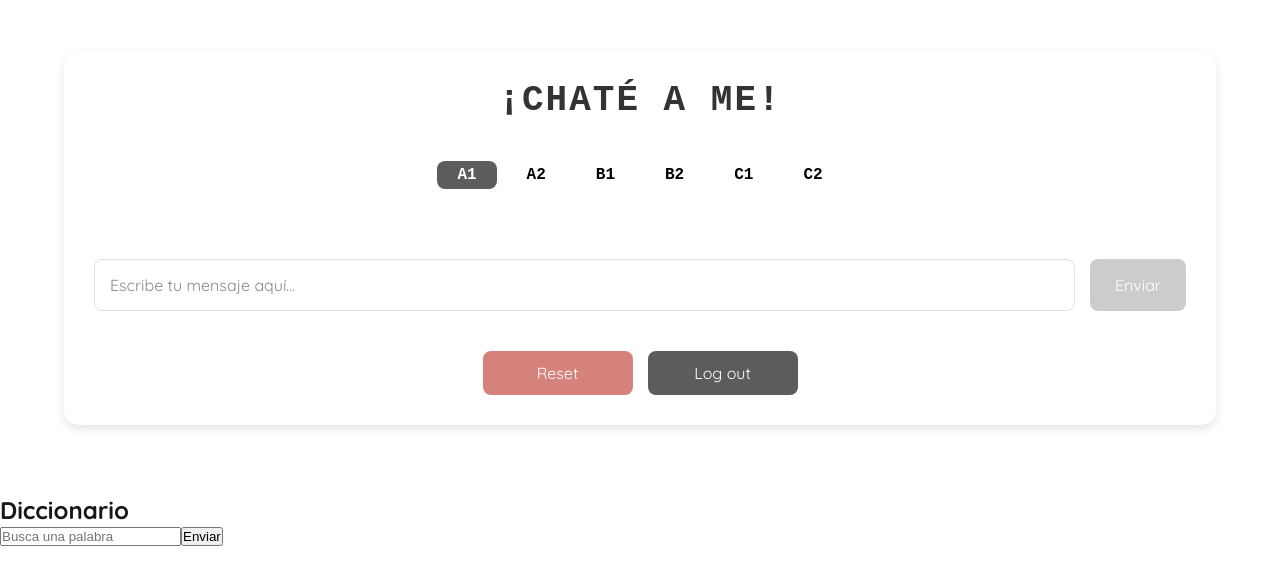
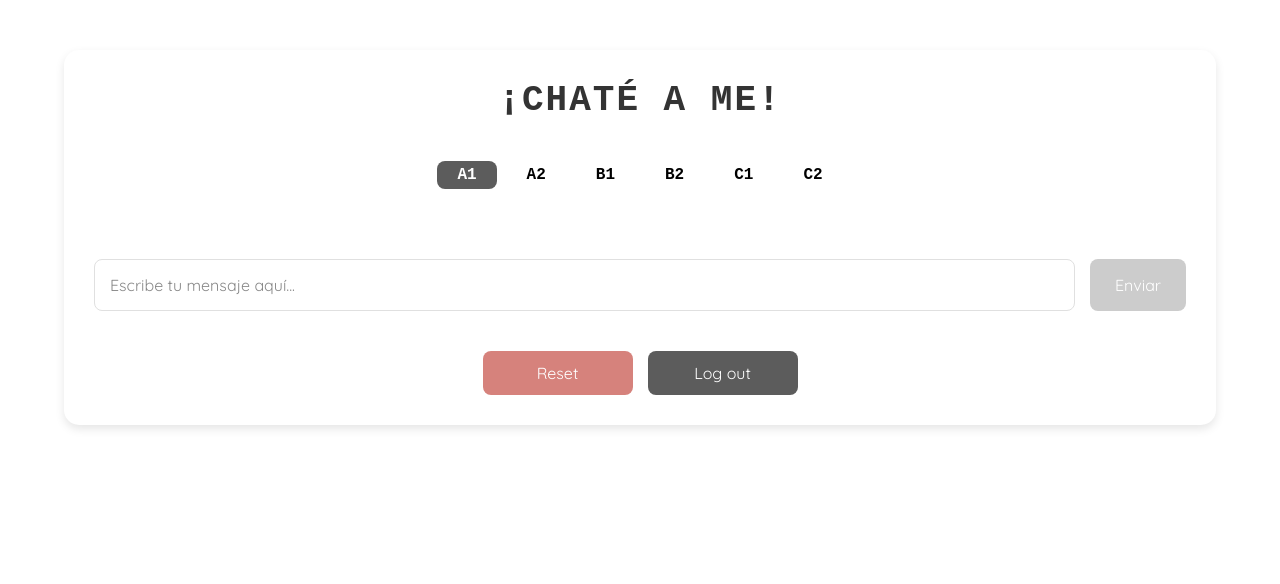
Before and after one commit to Albert-S2/chateame, a Next.js app: page /chatpage in a window 1280 px wide. Shown: the top 584 px of the page. Built offline with nearby package versions, Linux system fonts and the light colour scheme.

Commit message:
login functionality fixed

```diff
--- a/app/chatpage/page.js
+++ b/app/chatpage/page.js
@@ -1,6 +1,5 @@
 import React from 'react';
 import Chatbot from '../components/chatbot';
-import Dictionary from '../components/dictionary';
 import './chatpage.css';
 
 export default function ChatPage() {
@@ -9,7 +8,6 @@ export default function ChatPage() {
         <main>
           <div className="chatpage-container">
           <Chatbot />
-          <Dictionary />
           </div>
         </main>
       </div>
--- a/app/components/chatbot.js
+++ b/app/components/chatbot.js
@@ -88,7 +88,11 @@ export default function Chatbot() {
   }
 
   function handleLogout() {
-    router.push('/'); // Redirect to the login page
+    // Clear the auth token cookie
+    document.cookie = "authToken=; path=/; expires=Thu, 01 Jan 1970 00:00:00 UTC;";
+
+    // Redirect to the main page
+    router.push('/');
   }
 
   return (
--- a/app/components/dictionary.js
+++ /dev/null
@@ -1,25 +0,0 @@
-'use client';
-import { useState, useEffect, useRef } from 'react';
-import { useRouter } from 'next/navigation';
-import './dictionary.css';
-
-export default function Dictionary() {
-
-    function handleSubmit(event) {
-        event.preventDefault ()
-    }
-    return (
-    <div className="dictionary-container">
-        <h2 className="Dictionary-title">Diccionario</h2>
-        <form className="dictionary-form" onSubmit={handleSubmit}>
-            <input
-                type="text"
-
-                placeholder="Busca una palabra"
-                className="dictionary-input"
-            />
-            <button type="submit">Enviar</button>
-        </form>
-    </div>
-    )
-}
--- a/app/components/login.js
+++ b/app/components/login.js
@@ -14,9 +14,10 @@ export default function LoginForm() {
 
     const handleSubmit = (e) => {
         e.preventDefault();
-        console.log('Logging in with:', {myName, password});
+        console.log('Logging in with:', { myName, password });
         if (myName === validUsername && password === validPassword) {
             console.log('Login successful');
+            document.cookie = `authToken=true; path=/`; // Set a simple auth token
             router.push('/chatpage');
         } else {
             console.log('Invalid login');
```
Also changed, not shown: middleware.js (added, +16 -0 lines), app/components/dictionary.css (deleted).
